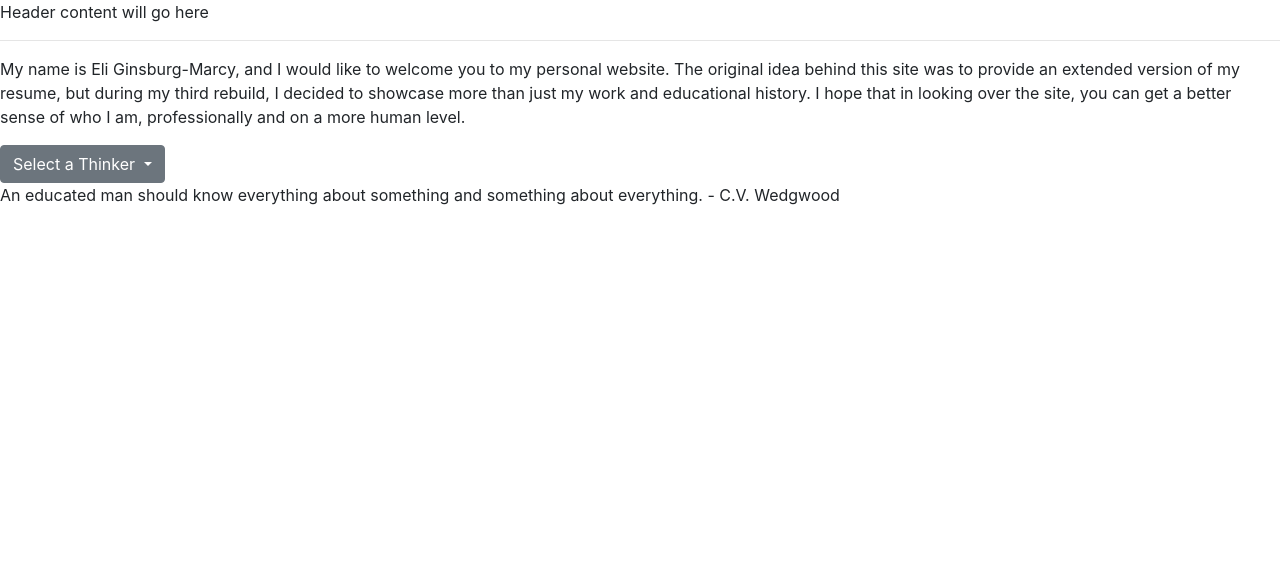
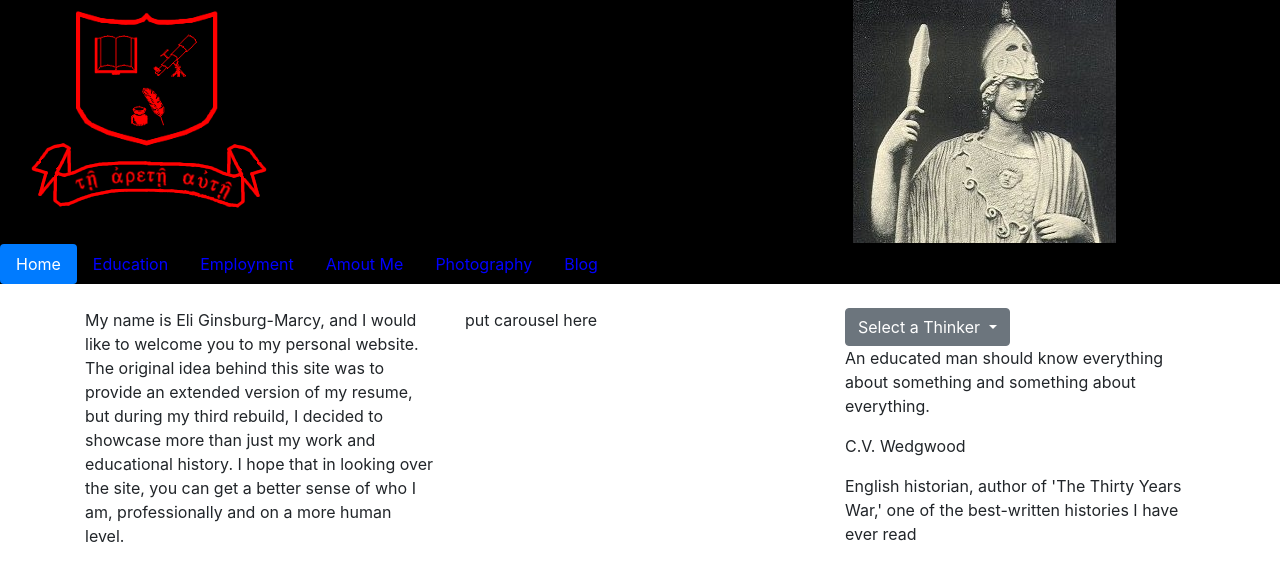
Before and after one commit to eliginsburging/cvsite, a Django app: page / in a window 1280 px wide. Shown: the top 581 px of the page. Run offline with Django 3.2, Linux system fonts and the light colour scheme; data comes from the database, SQL or seed files in the repository; some libraries are stand-ins or nearby versions.

Commit message:
added tabstrip, images; quotation selection improved

```diff
--- /dev/null
+++ b/resume/static/resume/home.css
@@ -0,0 +1,31 @@
+#header {
+  background-color: black
+}
+
+#athena {
+  float:right
+}
+
+#education {
+  display: none
+}
+
+#employment {
+  display: none
+}
+
+#aboutme {
+  display: none
+}
+
+#photography {
+  display: none
+}
+
+#blog {
+  display: none
+}
+
+.inactive {
+  color:blue !important;
+}
--- a/resume/static/resume/homepage.js
+++ b/resume/static/resume/homepage.js
@@ -1,19 +1,41 @@
-//onload because otherwise vue will look for el before django renders templates
+var tablist = ['#home', '#education', '#employment', '#aboutme', '#photography', '#blog']
 
-window.onload = function() {
 var vm = new Vue({
   el: '#app',
   delimiters: ['[[', ']]'],
   data: {
-      quote: "An educated man should know everything about something and something about everything. - C.V. Wedgwood"
+    // QUOTE data
+    //===============================
+    //===============================
+    quote: "An educated man should know everything about something and something about everything.",
+    quote_author: "C.V. Wedgwood",
+    qauthor_desc: "English historian, author of 'The Thirty Years War,' one of the best-written histories I have ever read"
   },
   methods: {
+    //QUOTE methods
+    //================================
+    //================================
     get_quote: function (author_name) {
       axios.get('quote/' + author_name)
       .then(function (response) {
-          vm.quote = response.data.quotation_text + ' - ' + response.data.author
+        vm.quote = response.data.quotation_text;
+        vm.quote_author = response.data.author;
+        vm.qauthor_desc = response.data.author_desc;
       })
+    },
+    show_tab: function (id) {
+      $(id).show();
+      for (i = 0; i < tablist.length; i++) {
+        if (tablist[i] != id) {
+          $(tablist[i]).hide();
+          $('#tab'+i).removeClass("active");
+          $('#tab'+i).addClass("inactive");
+        }
+        else {
+          $('#tab'+i).addClass("active");
+          $('#tab'+i).removeClass("inactive");
+        }
+      }
     }
   }
 });
-}
--- a/resume/templates/base_generic.html
+++ b/resume/templates/base_generic.html
@@ -1,27 +1,74 @@
 <!DOCTYPE html>
 <html lang="en" dir="ltr">
   <head>
+    {% load static %}
+
     <meta charset="utf-8">
     <title></title>
     <script src="https://unpkg.com/axios/dist/axios.min.js"></script>
-    <script src="https://cdn.jsdelivr.net/npm/vue@2.5.17/dist/vue.js"></script>
+    <script src="https://cdn.jsdelivr.net/npm/vue/dist/vue.js"></script>
     <script src="https://code.jquery.com/jquery-3.3.1.slim.min.js" integrity="sha384-q8i/X+965DzO0rT7abK41JStQIAqVgRVzpbzo5smXKp4YfRvH+8abtTE1Pi6jizo" crossorigin="anonymous"></script>
     <script src="https://cdnjs.cloudflare.com/ajax/libs/popper.js/1.14.3/umd/popper.min.js" integrity="sha384-ZMP7rVo3mIykV+2+9J3UJ46jBk0WLaUAdn689aCwoqbBJiSnjAK/l8WvCWPIPm49" crossorigin="anonymous"></script>
-
+    <script
+      src="https://code.jquery.com/jquery-3.3.1.min.js"
+      integrity="sha256-FgpCb/KJQlLNfOu91ta32o/NMZxltwRo8QtmkMRdAu8="
+      crossorigin="anonymous"></script>
     <script src="https://stackpath.bootstrapcdn.com/bootstrap/4.1.3/js/bootstrap.min.js" integrity="sha384-ChfqqxuZUCnJSK3+MXmPNIyE6ZbWh2IMqE241rYiqJxyMiZ6OW/JmZQ5stwEULTy" crossorigin="anonymous"></script>
+    <link rel="stylesheet" href="{% static 'resume/home.css' %}">
 
     <link rel="stylesheet" href="https://stackpath.bootstrapcdn.com/bootstrap/4.1.3/css/bootstrap.min.css" integrity="sha384-MCw98/SFnGE8fJT3GXwEOngsV7Zt27NXFoaoApmYm81iuXoPkFOJwJ8ERdknLPMO" crossorigin="anonymous">
     {% block extrahead %}
     {% endblock %}
   </head>
+
   <body>
+
     <div id="app">
-      <div>
-        <p>Header content will go here</p>
-        <hr>
+
+      <div class="container-fluid" id='header'>
+        <div class="row">
+          <div class="col-md-4">
+            <img src="{% static 'resume/forexcellence.png' %}" alt="">
+
+          </div><!--/col-md-4-->
+          <div class="col-md-4">
+          </div><!--/col-md-4-->
+          <img src="{% static 'resume/athena.jpg' %}" title="This image is derived from an image in the public domain. For more information, visit https://commons.wikimedia.org/wiki/File:Athena_Giustiniani.jpg" alt="">
+
+          <div class="col-md-4">
+
+          </div><!--/col-md-4-->
+        </div><!--/row-->
+        <div class="row">
+          <div class="col-xs-12">
+            <ul class="nav nav-pills">
+              <li class="nav-item">
+                <a class="nav-link active" id='tab0' v-on:click="show_tab('#home')">Home</a>
+              </li>
+              <li class="nav-item">
+                <a class="nav-link inactive" id='tab1' v-on:click="show_tab('#education')">Education</a>
+              </li>
+              <li class="nav-item">
+                <a class="nav-link inactive" id='tab2' v-on:click="show_tab('#employment')">Employment</a>
+              </li>
+              <li class="nav-item">
+                <a class="nav-link inactive" id='tab3' v-on:click="show_tab('#aboutme')">Amout Me</a>
+              </li>
+              <li class="nav-item">
+                <a class="nav-link inactive" id='tab4' v-on:click="show_tab('#photography')">Photography</a>
+              </li>
+              <li class="nav-item">
+                <a class="nav-link inactive" id='tab5' v-on:click="show_tab('#blog')">Blog</a>
+              </li>
+            </ul>
+          </div><!--/col-xs-12-->
+        </div> <!--/row-->
       </div>
+
       {% block content %}
       {% endblock %}
+
     </div>
+    <script src="{% static 'resume/homepage.js' %}"></script>
   </body>
 </html>
--- a/resume/templates/home.html
+++ b/resume/templates/home.html
@@ -1,13 +1,21 @@
 {% extends "base_generic.html" %}
 {% block extrahead %}
-  {% load static %}
-  <script src="{% static 'resume/homepage.js' %}"></script>
+
 {% endblock %}
 {% block content %}
-
+<div class="container">
+  <div id="home">
+    <div class="row">
+      <div class="col-md-4">
+        <br>
         <p>{{ welcome_text }}</p>
-
-
+      </div>
+      <div class="col-md-4">
+        <br>
+        <p>put carousel here</p>
+      </div>
+      <div class="col-md-4">
+        <br>
         <div class="dropdown">
           <button class="btn btn-secondary dropdown-toggle" type="button" id="authorDropDown" data-toggle="dropdown" aria-haspopup="true" aria-expanded="false">
             Select a Thinker
@@ -20,6 +28,36 @@
         </div>
         <div class="">
           <p>[[ quote ]]</p>
+          <p>[[ quote_author ]]</p>
+          <p>[[ qauthor_desc ]]</p>
         </div>
 
+      </div>
+    </div>
+  </div>
+  <div id="education">
+    <br>
+    <p>Lorem ipsum dolor sit amet, consectetur adipisicing elit, sed do eiusmod tempor incididunt ut labore et dolore magna aliqua. Ut enim ad minim veniam, quis nostrud exercitation ullamco laboris nisi ut aliquip ex ea commodo consequat. Duis aute irure dolor in reprehenderit in voluptate velit esse cillum dolore eu fugiat nulla pariatur. Excepteur sint occaecat cupidatat non proident, sunt in culpa qui officia deserunt mollit anim id est laborum.</p>
+  </div>
+  <div id="employment">
+    <br>
+    <p>employment here</p>
+  </div>
+  <div id="aboutme">
+    <br>
+    <p>aboutme</p>
+  </div>
+  <div id="photography">
+    <br>
+    <p>Photos</p>
+  </div>
+  <div id="blog">
+    <br>
+    <p>Blog</p>
+  </div>
+
+</div> <!--/container-->
+
+
+
 {% endblock %}
```
Also changed, not shown: resume/static/resume/athena.jpg (added), resume/static/resume/forexcellence.png (added). Lines whose indentation alone changed are shown as unchanged.
